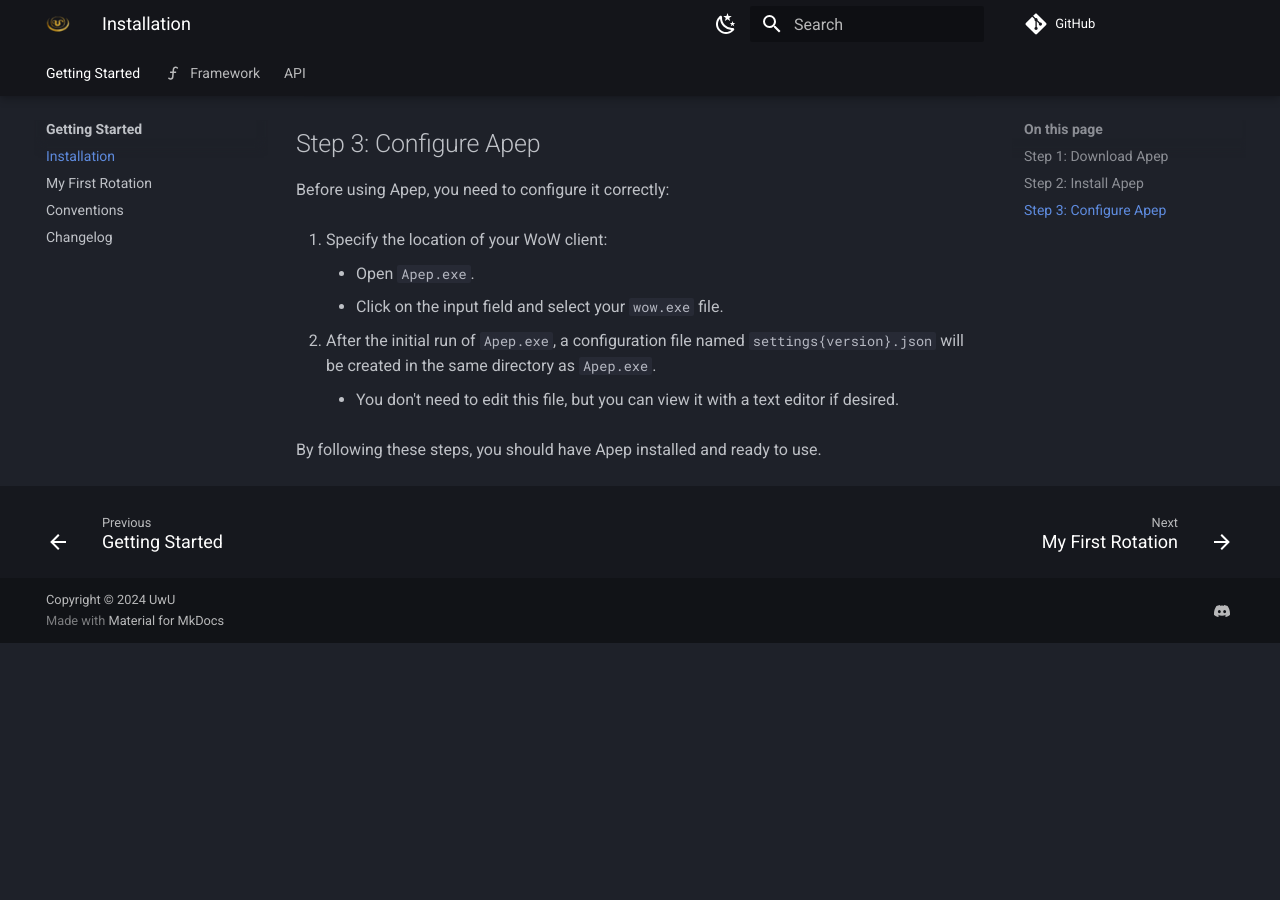
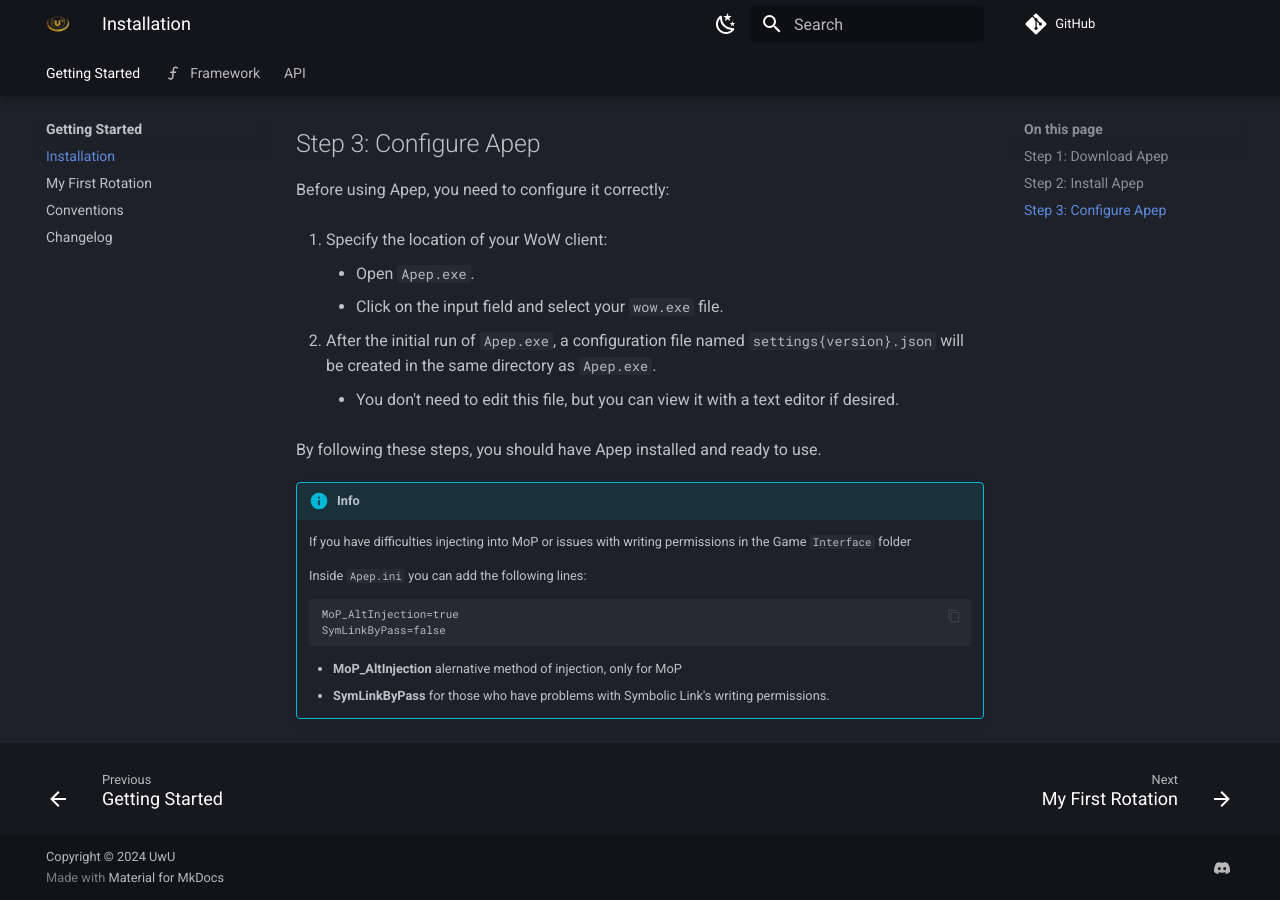
Before and after one commit to DimaSheiko/apep-docs, an MkDocs documentation site: the page built from docs/installation.md, in a window 1280 px wide and 900 px high, scrolled down 625 px. Built offline with MkDocs 1.6.1 and Material for MkDocs 9.7.7, drawn with Linux system fonts in a browser that asks for light colours; comment, search, counter and statistics services are not loaded; before the commit the page ends 1268 px from its top, so only the background shows below that.

Commit message:
Add API documentation for Apep.ini configuration options

````diff
--- a/docs/installation.md
+++ b/docs/installation.md
@@ -30,3 +30,16 @@
     - You don't need to edit this file, but you can view it with a text editor if desired.
 
 By following these steps, you should have Apep installed and ready to use.
+
+!!! info
+
+    If you have difficulties injecting into MoP or issues with writing permissions in the Game `Interface` folder
+
+    Inside `Apep.ini` you can add the following lines:
+    ```
+    MoP_AltInjection=true
+    SymLinkByPass=false
+    ```
+
+    - **MoP_AltInjection** alernative method of injection, only for MoP
+    - **SymLinkByPass**  for those who have problems with Symbolic Link's writing permissions.
````
